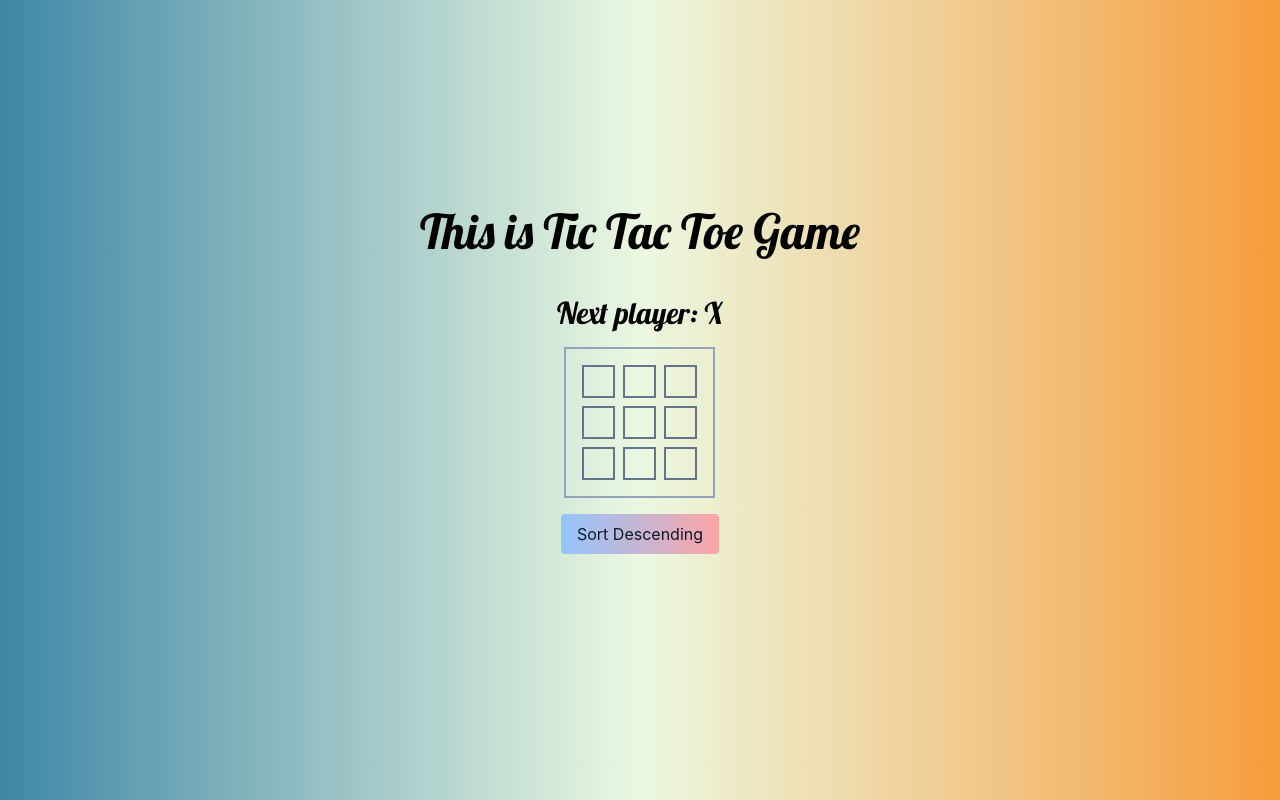
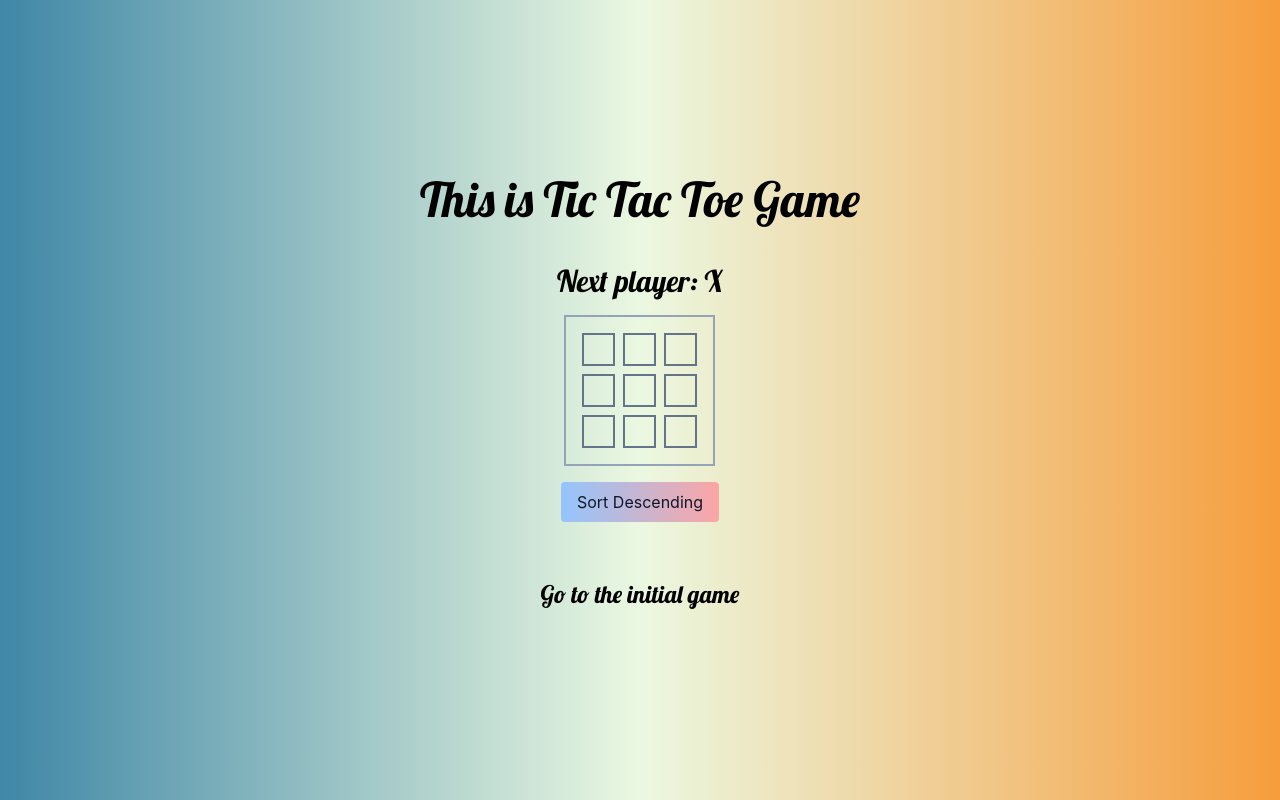
Before and after one commit to lthdt-18clc4-18127201/tic-tac-toe, a React (Vite) app: page / in a window 1280 px wide. Built offline with nearby package versions, Linux system fonts and the light colour scheme.

Commit message:
add getRowCol() func

```diff
--- a/src/Game.tsx
+++ b/src/Game.tsx
@@ -43,34 +43,40 @@ function Game() {
     setCurrentMove(move);
   }
 
+  const getRowCol = (index: number): {row: number, col: number} => {
+    const row = Math.floor(index / 3);
+    const col = index % 3;
+    return {row, col}
+  }
 
   const moves = history.map((_, move) => {
 
+    console.log(move);
 
-    const row = Math.floor((move) / 3);
-    const col = (move) % 3;
+    const {row, col} = getRowCol(move);
+    console.log({row, col});
 
-    console.log(move, {row, col});
-
-    if(move === 0) {
+    if (move === 0) {
+      return (
         <li
           key={move}
           onClick={() => jumpTo(move)}
-        className="cursor-pointer"
+          className="cursor-pointer mb-4 mt-4"
         >
-        {`Move ${move}: (${row}, ${col})`}
+          {`Go to the initial game`}
         </li>
-    } else {
+      )
+    }
+
     return (
       <li
         key={move}
         onClick={() => jumpTo(move)}
         className="cursor-pointer"
       >
-          {`Move ${move}: (${row}, ${col})`}
+        {`Move ${move}: position (${row}, ${col})`}
       </li>
     )
-    }
   })
 
   const sortedMoves = isAscending ? moves: [...moves].reverse();
@@ -110,9 +116,8 @@ function Game() {
         </button>
       </div>
       <div className="mt-10 font-display text-2xl">
-        <ol>{sortedMoves}</ol>
+        <ol className="flex flex-col justify-center items-center">{sortedMoves}</ol>
       </div>
-
     </div>
   );
 }
--- a/src/components/Board.tsx
+++ b/src/components/Board.tsx
@@ -10,12 +10,12 @@ type Props = {
 const Board = ({xIsNext, squares, onPlay, winningSquares}: Props) => {
     // handle click per turn
     const handleClick = (i: number): React.ReactNode => {
+
         if(squares[i] || winningSquares) return
         const nextSquares = squares.slice();
         nextSquares[i] = xIsNext ? "X" : "O";
         onPlay(nextSquares);
     };
-
 
     return (
         <div className="flex flex-col justify-center items-center">
```
Also changed, not shown: 1 other file (tests, documents, lock files or other folders). Lines whose indentation alone changed are shown as unchanged.
